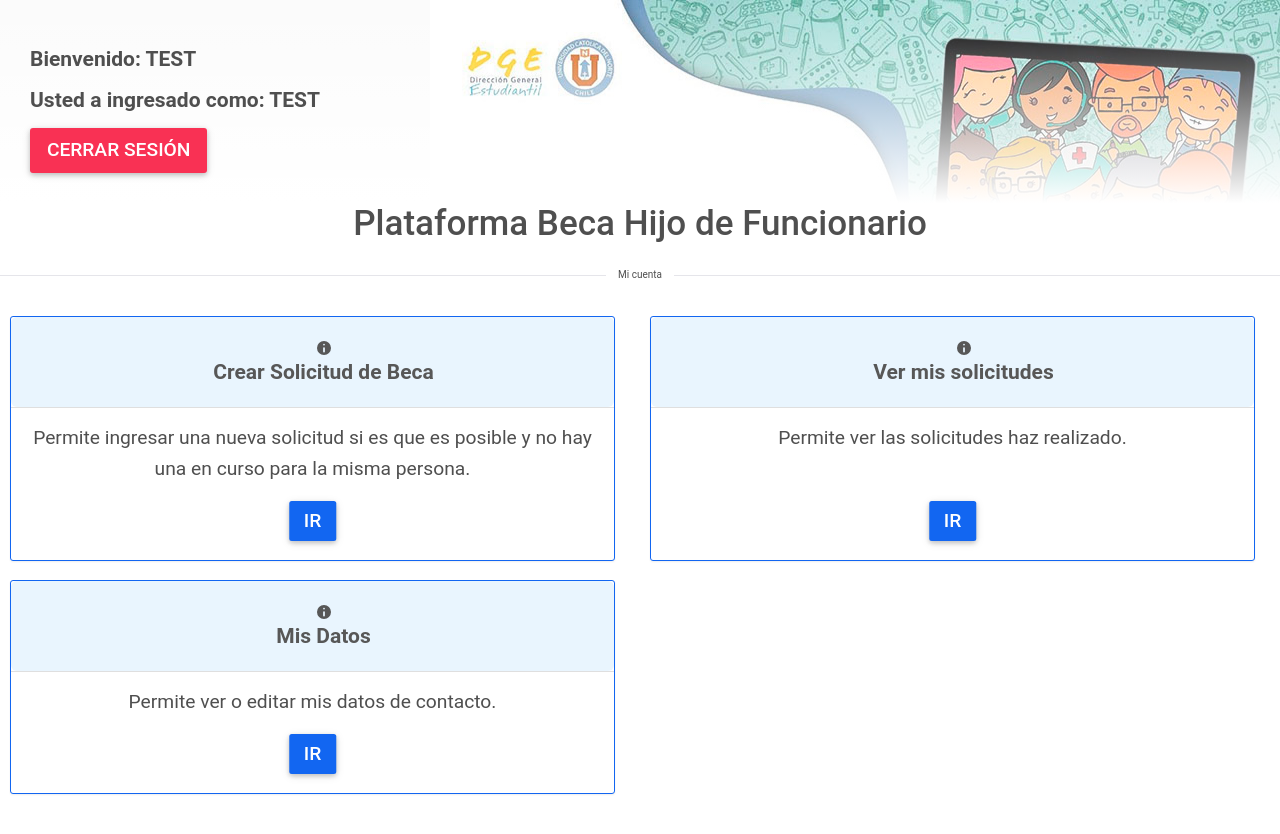
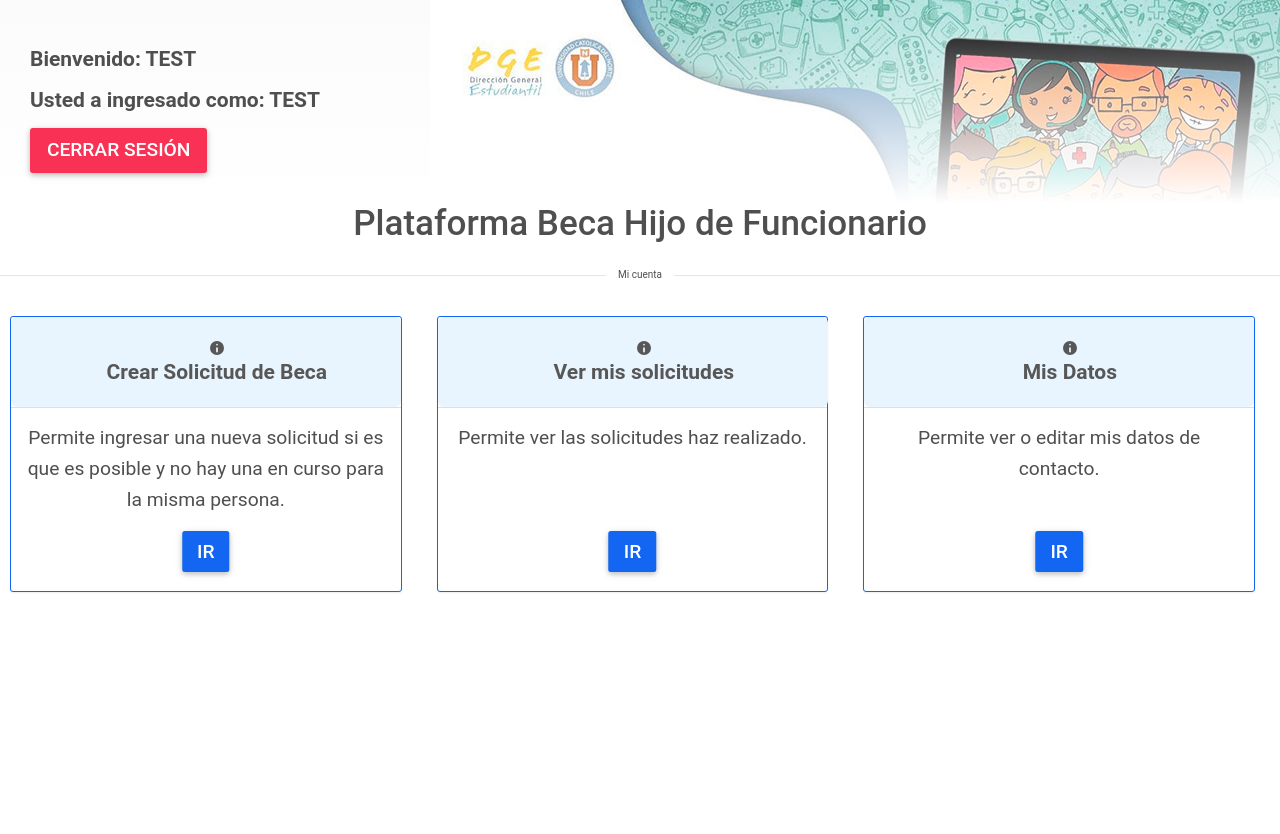
Before and after one commit to MilzCode/fron-bhf, a Next.js app: page /panel in a window 1280 px wide. Shown: the top 834 px of the page. After the commit the page ends 800 px from the top, so only its background shows below. Built offline with nearby package versions, Linux system fonts and the light colour scheme; no server answers.

Commit message:
fix: responsive

```diff
--- a/components/panel/CardPanel.tsx
+++ b/components/panel/CardPanel.tsx
@@ -9,7 +9,7 @@ import Link from "next/link";
  * **/
 const CardPanel = ({ title, children, href }: any) => {
   return (
-    <div className="col-sm-6 cardPanel">
+    <div className="col-lg-4 cardPanel">
       <div className="card text-center border rounded-3 border-primary shadow-1 m-3">
         <div className="card-header p-0">
           <Message showIcon type="info">
--- a/styles/variables.scss
+++ b/styles/variables.scss
@@ -217,7 +217,7 @@ $fontSize5: sizeResponsive(0.5);
 
 //Este estilo sirve para representar Datos (1 columna), se espera que contenga varios div dentro.
 .TABLERESPONSIVE2 {
-  font-size: $fontSize3;
+  font-size: $fontSize2;
   max-width: 100% !important;
   overflow: auto;
 
```
